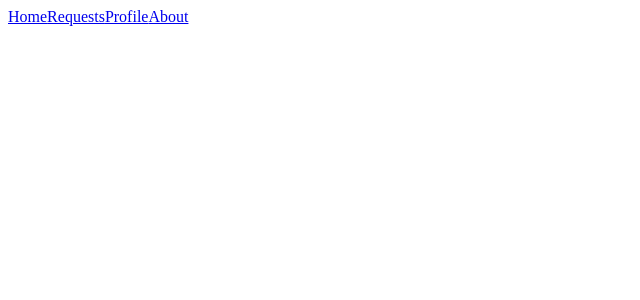
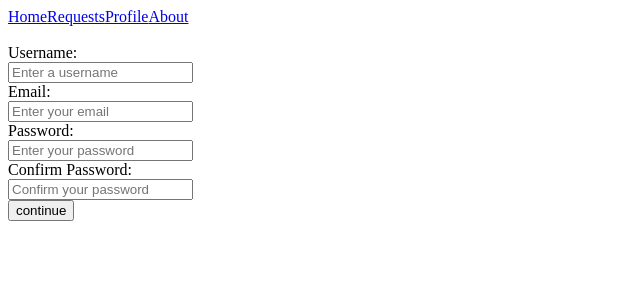
Before and after one commit to alyaalaali/Handyman, a React (Vite) app: page /provider/sign-up in a window 1280 px wide. Shown: the top 300 px of the page, without its empty margins (0-640 px from the left). Built offline with nearby package versions, Linux system fonts and the light colour scheme.

Commit message:
Add a form of labels and inputs to ProSignUp.jsx

```diff
--- a/src/App.css
+++ b/src/App.css
@@ -1,3 +1,9 @@
+.home {
+    display: flex;
+    flex-direction: column;
+    align-items: center;
+}
+
 .worker-type {
     display: flex;
     flex-direction: row;
--- a/src/components/Home.jsx
+++ b/src/components/Home.jsx
@@ -1,12 +1,12 @@
 const Home = () => {
     return (
-        <>
+        <div className="home">
         <h1>Handyman App</h1>
         Background of website:
         <p>______________________________________________________</p>
         <p>______________________________________________________</p>
         <p>______________________________________________________</p>
-        </>
+        </div>
     )
 
 }
--- a/src/components/ProSignUp.jsx
+++ b/src/components/ProSignUp.jsx
@@ -1,4 +1,31 @@
 const ProSignUp = () => {
+    return (
+        <>
+        <form className="user-sign-up" action="/provider/sign-up" >
+            <label>Username:</label>
+            <br />
+            <input type="text" placeholder="Enter a username" />
+            <br />
 
+            <label>Email:</label>
+            <br />
+            <input type="text" placeholder="Enter your email" />
+            <br />
+
+            <label>Password:</label>
+            <br />
+            <input type="text" placeholder="Enter your password" />
+            <br />
+
+            <label>Confirm Password:</label>
+            <br />
+            <input type="text" placeholder="Confirm your password" />
+            <br />
+
+            <button type="submit">continue</button>
+
+        </form>
+        </>
+    )
 }
 export default ProSignUp
--- a/src/components/UserSignUp.jsx
+++ b/src/components/UserSignUp.jsx
@@ -1,6 +1,6 @@
 const UserSignUp = () => {
     return (
-        <form className="user-sign-up">
+        <form className="user-sign-up" action="/user/sign-up" >
             <label>Username:</label>
             <br />
             <input type="text" placeholder="Enter a username" />
```
